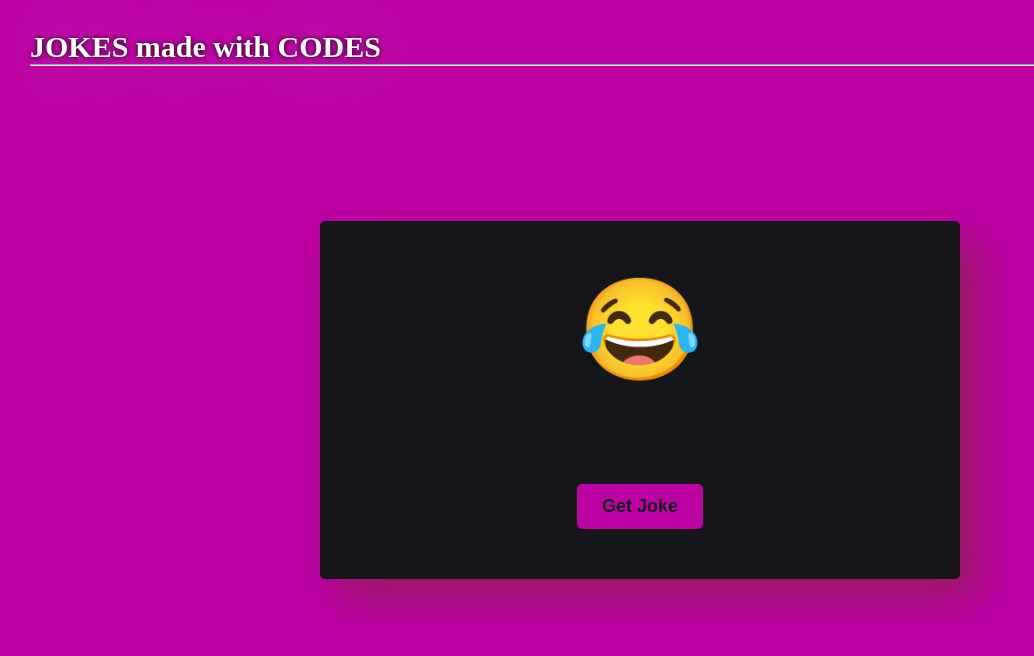
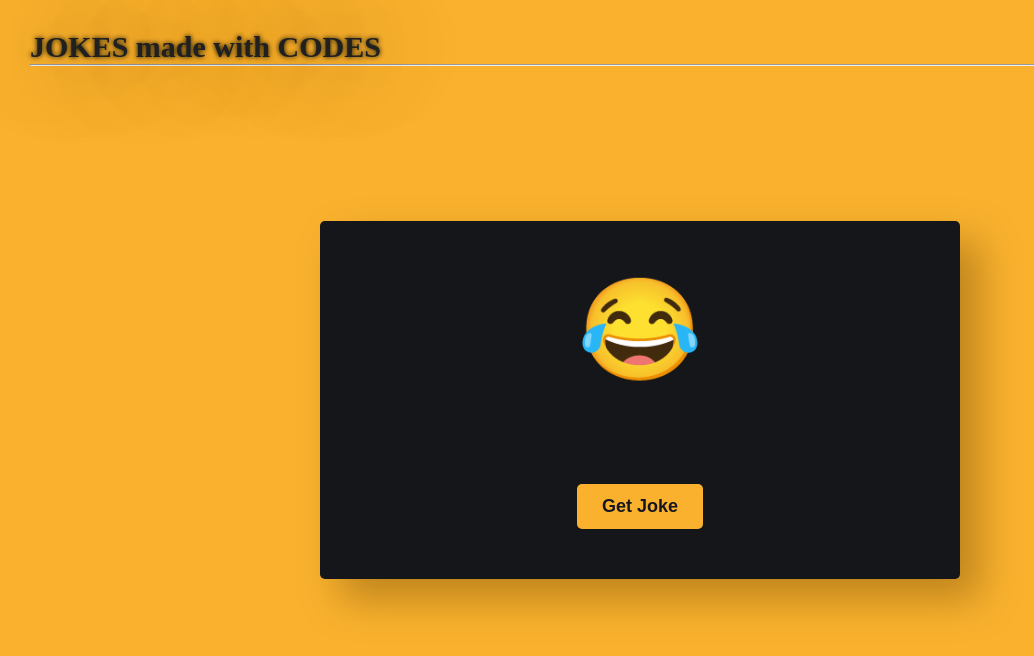
Before and after one commit to Uriakari/api_jokes, a plain HTML site: page index.html in a window 1280 px wide. Shown: the whole page, without its empty margins (0-1034 px from the left). Drawn offline with Linux system fonts and the light colour scheme; no server answers.

Commit message:
made some changes to colours

```diff
--- a/assets/css/style.css
+++ b/assets/css/style.css
@@ -45,7 +45,7 @@ h1 {
     margin-top: 30px;
     margin-left: 30px;
     font-size: 30px;
-    color: white;
+    color: rgb(32, 32, 32);
     text-shadow: 0 0 100px , 0 0 5px #070707;
 
 }
@@ -54,10 +54,12 @@ h1 {
 hr {
     margin-left: 30px;
     margin-right: 30px;
+    text-decoration: none;
+    color: black;
 }
 
 body {
-    background-color: #bd02a4;
+    background-color: #fab22e;
 }
 
 .wrapper {
@@ -97,7 +99,7 @@ p {
 
 button {
     display: block;
-    background-color: #bd02a4;
+    background-color: #fab22e;
     border: none;
     padding: 5px;
     font-size: 18px;
```
